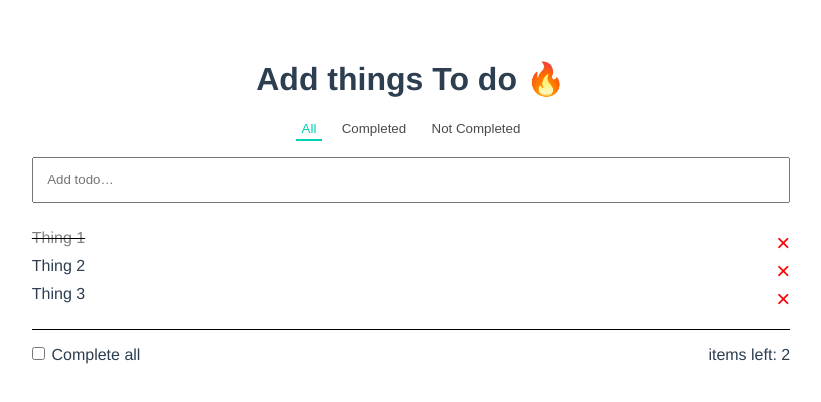
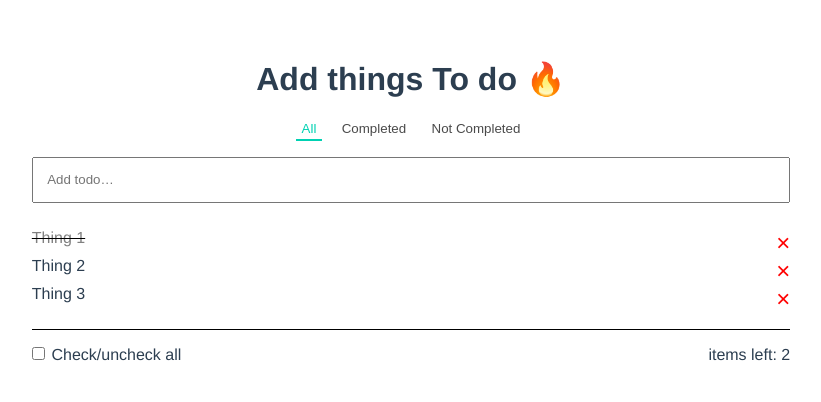
Before and after one commit to StewyEarth/todo-app, a Vue app: page / in a window 1280 px wide. Shown: the top 402 px of the page, without its empty margins (229-1050 px from the left). Built offline with nearby package versions, Linux system fonts and the light colour scheme.

Commit message:
Works now, this is the point to go back to if you fuck it up now

```diff
--- a/src/components/Todo.vue
+++ b/src/components/Todo.vue
@@ -36,7 +36,7 @@
     <div class="todo-bottom">
       <div>
         <input v-on:change="changeall" type="checkbox" name id="completeall" :checked="anyRemaining" />
-        <label for="completeall">Complete all</label>
+        <label for="completeall">Check/uncheck all</label>
       </div>
       <div>
         <p>items left: {{remaining}}</p>
```
